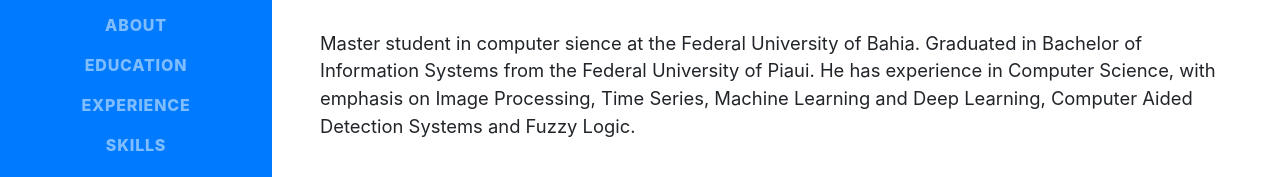
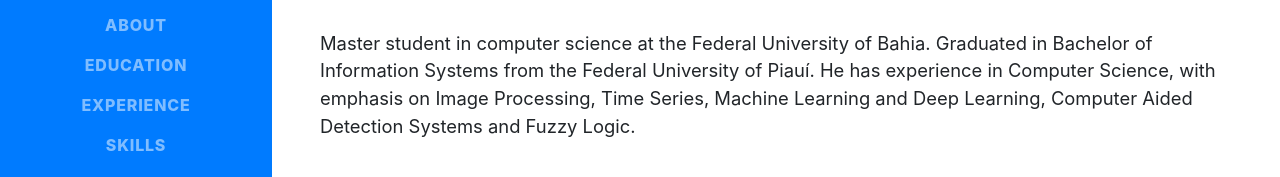
Before and after one commit to Marcos001/Marcos001.github.io, a website with bundled scripts: page index.html in a window 1280 px wide. Shown: the part 347-524 px from the top of the page. Built offline with nearby package versions, Linux system fonts and the light colour scheme; a web font is replaced by a local one.

Commit message:
correções de inglês

```diff
--- a/index.html
+++ b/index.html
@@ -91,8 +91,8 @@
             <a href="mailto:name@email.com">marcosvsf@ufba.br</a>
           </div>
           <p class="lead mb-5">
-            Master student in computer sience at the Federal University of Bahia.
-            Graduated in Bachelor of Information Systems from the Federal University of Piaui.
+            Master student in computer science at the Federal University of Bahia.
+            Graduated in Bachelor of Information Systems from the Federal University of Piauí.
             He has experience in Computer Science, with emphasis on Image Processing, Time Series, Machine Learning and Deep Learning, Computer Aided Detection Systems and Fuzzy Logic.
           </p>
           <div class="social-icons">
```
